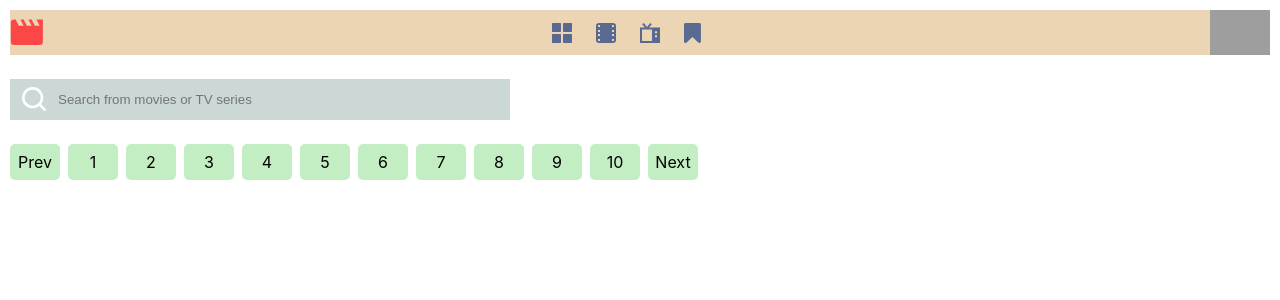
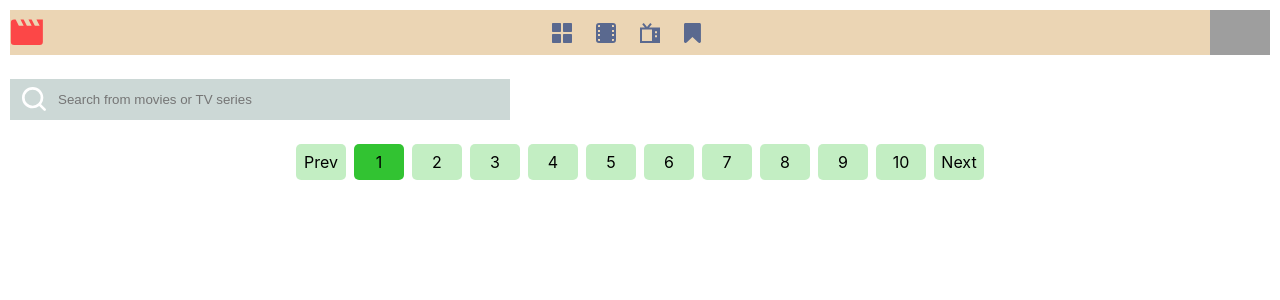
Before and after one commit to gwtpraveen/movie-app, a React (Create React App) app: page / in a window 1280 px wide. Shown: the top 300 px of the page. Built offline with nearby package versions, Linux system fonts and the light colour scheme; grey boxes are pictures that could not be loaded.

Commit message:
add pagination functionality

```diff
--- a/src/components/pagination.jsx
+++ b/src/components/pagination.jsx
@@ -1,17 +1,37 @@
 import "../style/css/pagination.css";
-import { useRef } from "react";
+import { useState } from "react";
 
 const Pagination = ({totalItems, itemPerPage}) => {
     const items = totalItems / itemPerPage;
+    const [page, setPage] = useState(1);
     const numbers = [];
+
     for (let i = 0; i < items; i++) {
         numbers.push(i + 1);
     }
+
+    const handlePageNum = (num) => {
+        setPage(num)
+    };
+
+    const clickNext = () => {
+        if (page < items) {
+            setPage(prevVal => prevVal + 1);
+        }
+    };
+
+    const clickPrev = () => {
+        if (page > 1) {
+            setPage(prevVal => prevVal - 1);
+        }
+    };
+
+
     return (
         <ul className="pagination">
-            <li className="item prev">Prev</li>
-            {numbers.map(item => <li key={item} className="item">{item}</li>)}
-            <li className="item next">Next</li>
+            <li className="item prev" onClick={clickPrev}>Prev</li>
+            {numbers.map(item => <li key={item} className={page === item ? "item active" : "item"} onClick={() => handlePageNum(item)}>{item}</li>)}
+            <li className="item next" onClick={clickNext}>Next</li>
         </ul>
      );
 }
--- a/src/style/css/pagination.css
+++ b/src/style/css/pagination.css
@@ -1,6 +1,7 @@
 .pagination {
   display: flex;
   list-style-type: none;
+  justify-content: center;
   gap: 0.5rem;
   max-width: 1280px;
   margin: 1rem auto;
--- a/src/style/scss/pagination.scss
+++ b/src/style/scss/pagination.scss
@@ -1,6 +1,7 @@
 .pagination {
     display: flex;
     list-style-type: none;
+    justify-content: center;
     gap: .5rem;
     max-width: 1280px;
     margin: 1rem auto;
```
